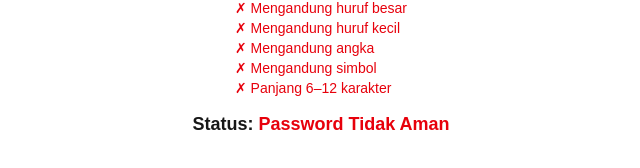
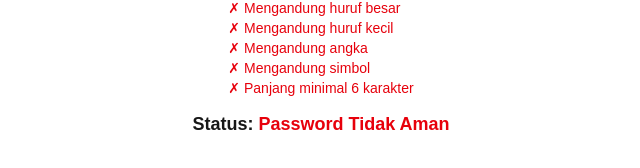
Before and after one commit to zachriek/dfa-validasi-password, a Next.js app: page / in a window 1280 px wide. Shown: the part 172-340 px from the top of the page, without its empty margins (319-959 px from the left). Built offline with nearby package versions, Linux system fonts and the light colour scheme.

Commit message:
feat: update input max

```diff
--- a/app/page.tsx
+++ b/app/page.tsx
@@ -83,7 +83,7 @@ const PasswordDFA: React.FC = () => {
 					<li className={strength.hasLower ? successTextColor : errorTextColor}>{strength.hasLower ? '✓' : '✗'} Mengandung huruf kecil</li>
 					<li className={strength.hasNumber ? successTextColor : errorTextColor}>{strength.hasNumber ? '✓' : '✗'} Mengandung angka</li>
 					<li className={strength.hasSymbol ? successTextColor : errorTextColor}>{strength.hasSymbol ? '✓' : '✗'} Mengandung simbol</li>
-					<li className={lengthValid ? successTextColor : errorTextColor}>{lengthValid ? '✓' : '✗'} Panjang 6–12 karakter</li>
+					<li className={lengthValid ? successTextColor : errorTextColor}>{lengthValid ? '✓' : '✗'} Panjang minimal 6 karakter</li>
 				</ul>
 				<p className="mt-3 text-lg font-bold">
 					Status: <span className={status.color}>{status.label}</span>
```
